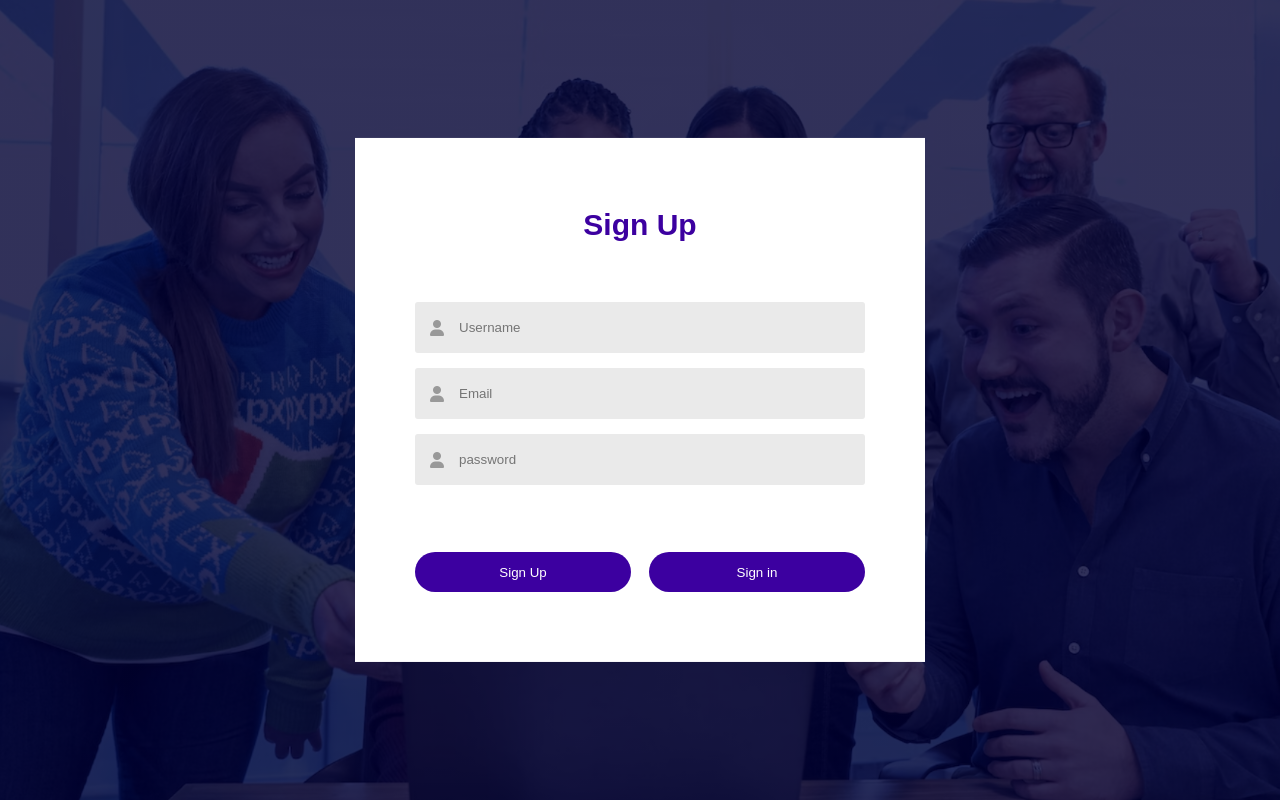
After one commit to MalakRosas/Cart, a PHP site: the page made by sign(up-in).html in a window 1280 px wide. The commit adds this page. Run offline with PHP 8.4, Linux system fonts and the light colour scheme.

Commit message:
Signup and sign in page

```diff
--- a/index.html
+++ b/index.html
@@ -15,7 +15,7 @@
 
     <nav class="navigation">
       <ul>
-        <li><a href="sign.html">Sign</a></li>
+        <li><a href="sign(up-in).html">Sign</a></li>
       </ul>
     </nav>
   </header>
--- /dev/null
+++ b/sign(up-in).html
@@ -0,0 +1,56 @@
+<!DOCTYPE html>
+<html lang="en">
+
+<head>
+    <meta charset="UTF-8">
+    <meta name="viewport" content="width=device-width, initial-scale=1.0">
+    <title>Sign Up</title>
+    <link rel="stylesheet" href="styles.css">
+    <link rel="stylesheet" href="https://cdnjs.cloudflare.com/ajax/libs/font-awesome/6.0.0-beta3/css/all.min.css">
+</head>
+
+<body>
+    <div class="container">
+        <div class="formBox">
+            <h1 id="title">Sign Up</h1>
+            <form>
+                <div class="inputGroup">
+                    <div class="inputField" id="nameField">
+                        <i class="fa-solid fa-user"></i>
+                        <input type="text" placeholder="Username">
+                    </div>
+                    <div class="inputField">
+                        <i class="fa-solid fa-user"></i>
+                        <input type="email" placeholder="Email">
+                    </div>
+                    <div class="inputField">
+                        <i class="fa-solid fa-user"></i>
+                        <input type="password" placeholder="password">
+                    </div>
+                </div>
+                <div class="buttonField">
+                    <button type="button" id="signupBtn">Sign Up</button>
+                    <button type="button" id="signinBtn">Sign in</button>
+                </div>
+            </form>
+        </div>
+    </div>
+    <script>
+        let signupBtn = document.getElementById("signupBtn");
+        let signinBtn = document.getElementById("signinBtn");
+        let title = document.getElementById("title");
+        let nameField = document.getElementById("nameField");
+        signinBtn.onclick = function () {
+            nameField.style.maxHeight = "0";
+            title.innerHTML = "Sign In";
+
+        }
+        signupBtn.onclick = function () {
+            nameField.style.maxHeight = "60px";
+            title.innerHTML = "Sign Up";
+
+        }
+    </script>
+</body>
+
+</html>
--- a/styles.css
+++ b/styles.css
@@ -38,3 +38,86 @@ body {
   text-decoration: none;
   color: #333;
 }
+
+/* signup styling */
+.container {
+  width: 100%;
+  height: 100vh;
+  background-image: linear-gradient(rgba(0, 0, 50, 0.8), rgba(0, 0, 50, 0.8)), url("459-background.png");
+  background-size: cover;
+  background-position: center;
+  position: relative;
+}
+
+.formBox {
+  width: 90%;
+  max-width: 450px;
+  position: absolute;
+  top: 50%;
+  left: 50%;
+  transform: translate(-50%, -50%);
+  background: #fff;
+  padding: 50px 60px 70px;
+  text-align: center;
+  box-shadow: (0, 0, 50, 0.8);
+}
+
+.formBox h1 {
+  font-size: 30px;
+  margin-bottom: 60px;
+  color: #3c00a0;
+  position: relative;
+}
+
+.inputField {
+  background: #eaeaea;
+  /*input fileds mt2b4 lz2a feb3dha*/
+  margin: 15px 0;
+  border-radius: 3px;
+  display: flex;
+  align-items: center;
+  max-height: 65px;
+  overflow: hidden;
+  transition: max-height 0.5s;
+}
+
+input {
+  width: 100%;
+  background: transparent;
+  border: 0;
+  outline: 0;
+  padding: 18px 15px;
+}
+
+.inputField i {
+  margin-left: 15px;
+  color: #999;
+}
+
+form p a {
+  text-decoration: none;
+  color: #3c00a0;
+}
+
+.buttonField {
+  width: 100%;
+  display: flex;
+  justify-content: space-between;
+
+}
+
+.buttonField button {
+  flex-basis: 48%;
+  background: #3c00a0;
+  color: #fff;
+  height: 40px;
+  border-radius: 20px;
+  border: 0;
+  outline: 0;
+  cursor: pointer;
+}
+
+.inputGroup {
+  height: 250px;
+
+}
```
Also changed, not shown: 459-background.png (added). Lines whose indentation alone changed are shown as unchanged.
